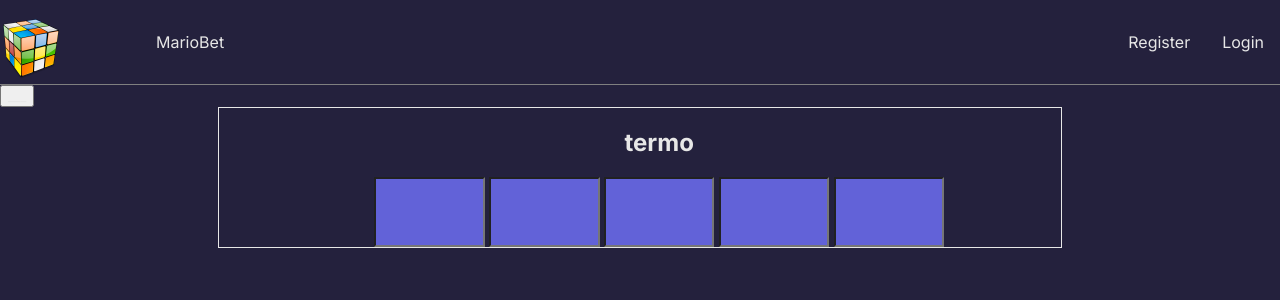
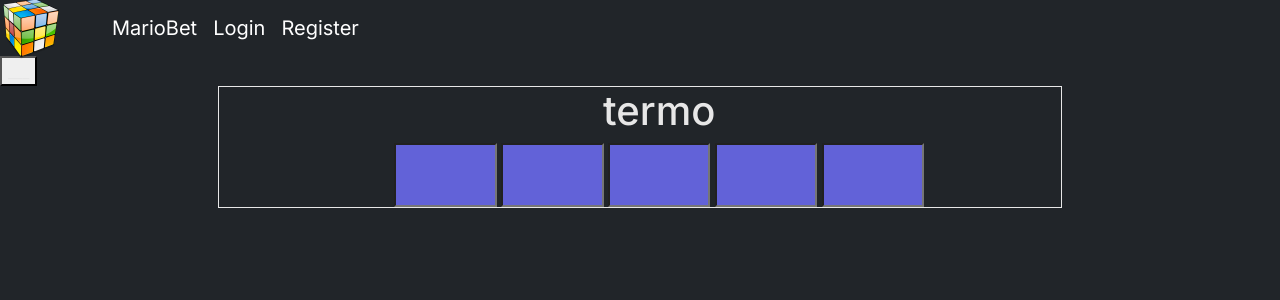
Before and after one commit to MiguelSouza2/MarioBet, a PHP site: page /html/termo.html in a window 1280 px wide. Shown: the top 300 px of the page. Run offline with PHP 8.4, Linux system fonts and the light colour scheme.

Commit message:
fiz o termo da mariobet

```diff
--- a/css/style.css
+++ b/css/style.css
@@ -7,12 +7,6 @@
   font-family: "Inter";
 }
 
-
-body {
-  margin: 0;
-  padding: 0;
-  background-color: #24213d;
-}
 
 .test{
   background-image: url("../img/rubiks_cube_15543.png");
@@ -44,25 +38,8 @@
   border-bottom: 1px solid #808080;
 }
 
-
-.navbar {
-  border-bottom: 1px solid #808080;
-  width: auto;
-}
-
-
-.navbar ul li {
-  padding: 2vh;
-  display: inline-block;
-}
-
-.navbar ul li:nth-child(1){
+#main_nav ul li:nth-child(1){
   margin-left: 100px;
-}
-
-.navbar ul li:nth-child(2),
-.navbar ul li:nth-child(3){
-  float: right;
 }
 
 ul {
--- a/html/termo.html
+++ b/html/termo.html
@@ -6,17 +6,20 @@
     <title>Termo de cria</title>
     <link rel="stylesheet" href="../css/style.css">
     <link rel="stylesheet" href="../css/termo.css">
+    <link href="https://cdn.jsdelivr.net/npm/bootstrap@5.3.3/dist/css/bootstrap.min.css" rel="stylesheet" integrity="sha384-QWTKZyjpPEjISv5WaRU9OFeRpok6YctnYmDr5pNlyT2bRjXh0JMhjY6hW+ALEwIH" crossorigin="anonymous">
 </head>
-<body>
+<body class="bg-dark">
+    <nav class="navbar navbar-expand navbar-dark" id="main_nav">
+        <div class="test"></div>
+        <div class="container-fluid" id="main_nav_container">
+            <ul class="navbar-nav">
+                <li class="navbar-brand">MarioBet</li>
+                <li class="navbar-brand">Login</li>
+                <li class="navbar-brand">Register</li>
 
-    <nav class="navbar">
-        <div class="test"></div>
-        <ul>
-            <li>MarioBet</li>
-            <li>Login</li>
-            <li>Register</li>
+            </ul>
+        </div>
 
-        </ul>
     </nav>
     <button id="show-nav" onclick = "show_nav()"> ___</button>
     <nav id="menu">
--- a/js/termo.js
+++ b/js/termo.js
@@ -1,4 +1,4 @@
-const lista_de_palavras = ["primo"];
+const lista_de_palavras = ["p", "r", "i", "m", "o"];
 
 let exibicao_palavra;
 
@@ -9,6 +9,7 @@
 let letter_5 = document.getElementById("termo_input_5");
 
 function return_letter() {
+
   document.getElementById("termo_input_2").addEventListener("keydown", function (event) {
     if (event.key === "Backspace") {
       letter_1.focus();
@@ -30,20 +31,40 @@
       letter_5.value = '';
     }
   });
+
 }
 
 
 function start_game() {
+  input_letters = []
+
   if (letter_1.value !== "") {
+    input_letters[0] = letter_1.value;
     letter_2.focus();
   }
   if (letter_2.value !== "") {
+    input_letters[1] = letter_2.value;
     letter_3.focus();
   }
   if (letter_3.value !== "") {
+    input_letters[2] = letter_3.value;
     letter_4.focus();
   }
   if (letter_4.value !== "") {
+    input_letters[3] = letter_4.value;
     letter_5.focus();
   }
+  if(letter_5.value !== ""){
+    input_letters[4] = letter_5.value;
+  }
+
+  console.log(input_letters);
+  console.log(lista_de_palavras);
+  if(input_letters.length === lista_de_palavras.length){
+    letter_1.style.backgroundColor = 'green';
+    letter_2.style.backgroundColor = 'green';
+    letter_3.style.backgroundColor = 'green';
+    letter_4.style.backgroundColor = 'green';
+    letter_5.style.backgroundColor = 'green';
+  }
 }
```
Also changed, not shown: index.html (+13 -7 lines).
